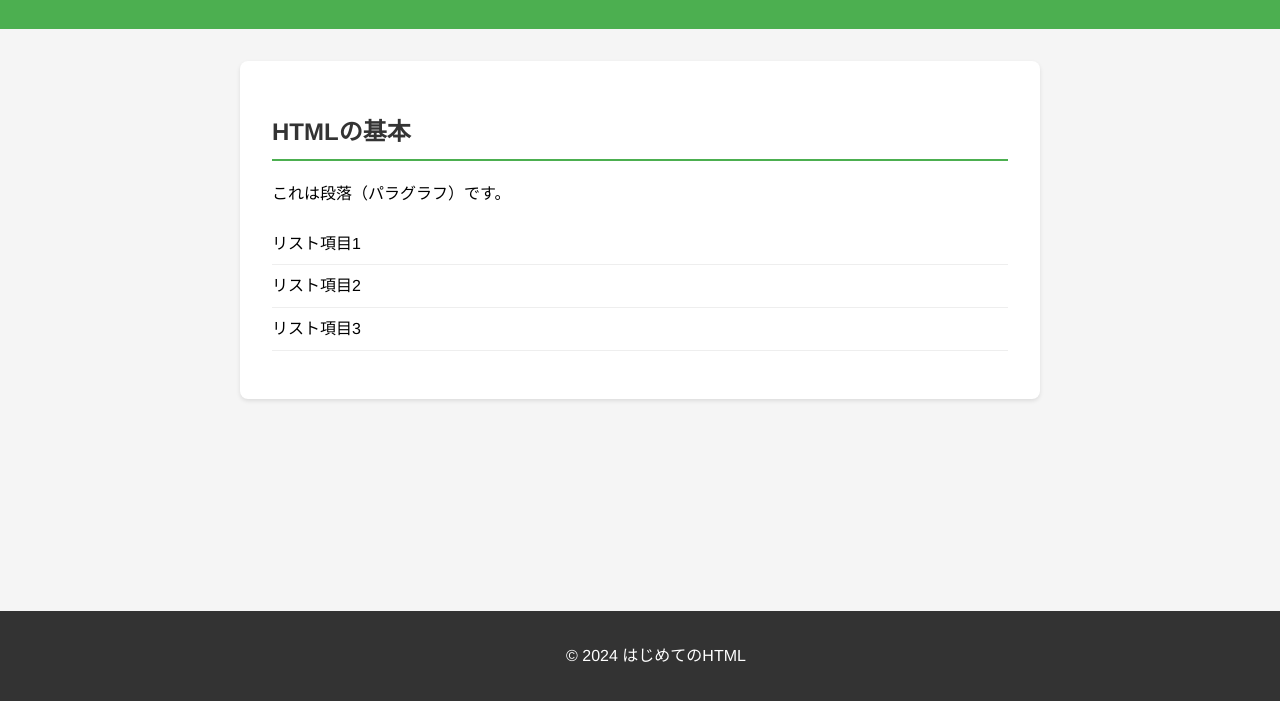
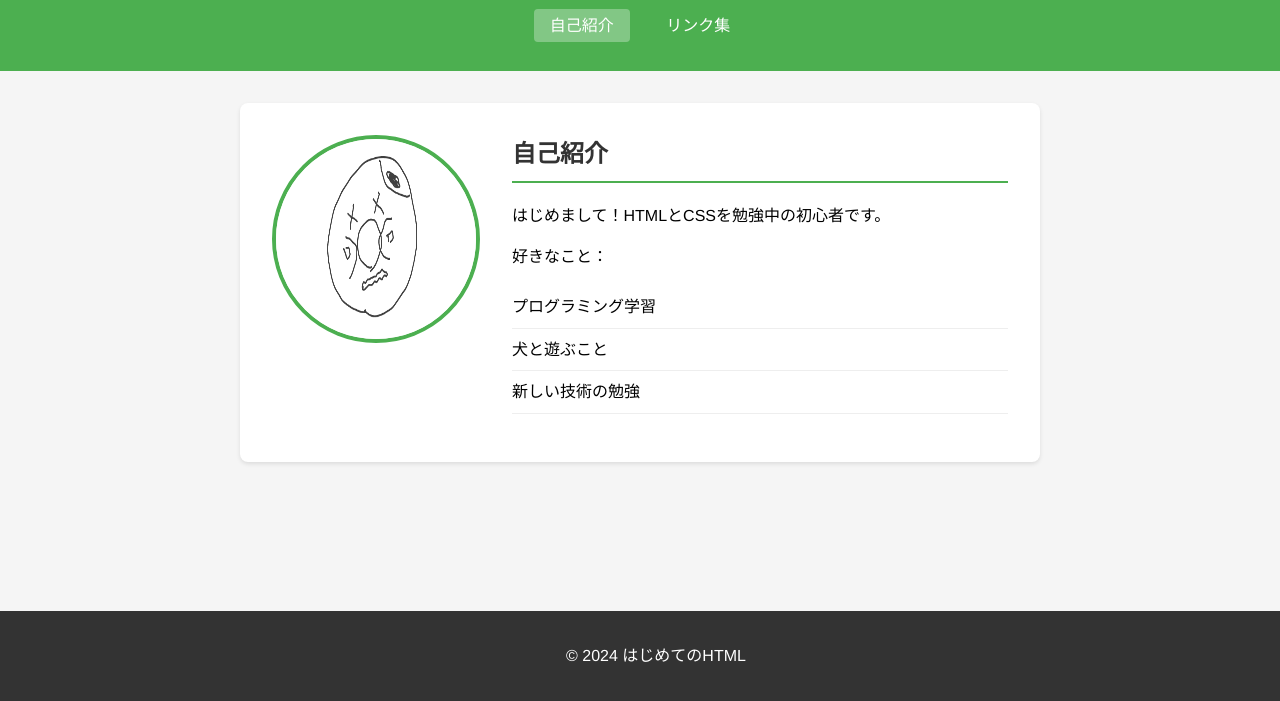
Before and after one commit to banzai80311315/cursor_study, a plain HTML site: page index.html in a window 1280 px wide. Shown: the part 99-800 px from the top of the page. Drawn offline with Linux system fonts and the light colour scheme.

Commit message:
last-push

```diff
--- a/index.html
+++ b/index.html
@@ -9,16 +9,26 @@
 <body>
     <header>
         <h1>ようこそ！</h1>
+        <nav>
+            <a href="index.html" class="nav-link active">自己紹介</a>
+            <a href="links.html" class="nav-link">リンク集</a>
+        </nav>
     </header>
     <main>
-        <section>
-            <h2>HTMLの基本</h2>
-            <p>これは段落（パラグラフ）です。</p>
-            <ul>
-                <li>リスト項目1</li>
-                <li>リスト項目2</li>
-                <li>リスト項目3</li>
-            </ul>
+        <section class="profile">
+            <div class="profile-image">
+                <img src="study.png" alt="犬のアイコン" class="dog-icon">
+            </div>
+            <div class="profile-content">
+                <h2>自己紹介</h2>
+                <p>はじめまして！HTMLとCSSを勉強中の初心者です。</p>
+                <p>好きなこと：</p>
+                <ul>
+                    <li>プログラミング学習</li>
+                    <li>犬と遊ぶこと</li>
+                    <li>新しい技術の勉強</li>
+                </ul>
+            </div>
         </section>
     </main>
     <footer>
--- a/styles.css
+++ b/styles.css
@@ -15,6 +15,28 @@ header {
     padding: 2rem;
 }
 
+/* ナビゲーションのスタイル */
+nav {
+    margin-top: 1rem;
+}
+
+.nav-link {
+    color: white;
+    text-decoration: none;
+    padding: 0.5rem 1rem;
+    margin: 0 0.5rem;
+    border-radius: 4px;
+    transition: background-color 0.3s;
+}
+
+.nav-link:hover {
+    background-color: rgba(255, 255, 255, 0.2);
+}
+
+.nav-link.active {
+    background-color: rgba(255, 255, 255, 0.3);
+}
+
 /* メインコンテンツのスタイル */
 main {
     max-width: 800px;
@@ -29,6 +51,66 @@ section {
     box-shadow: 0 2px 4px rgba(0,0,0,0.1);
 }
 
+/* プロフィールセクションのスタイル */
+.profile {
+    display: flex;
+    gap: 2rem;
+    align-items: start;
+}
+
+.profile-image {
+    flex-shrink: 0;
+}
+
+.dog-icon {
+    width: 200px;
+    height: 200px;
+    border-radius: 50%;
+    border: 4px solid #4CAF50;
+    transition: transform 0.3s ease;
+}
+
+.dog-icon:hover {
+    transform: scale(1.05);
+}
+
+.profile-content {
+    flex-grow: 1;
+}
+
+/* リンクカードのスタイル */
+.link-grid {
+    display: grid;
+    grid-template-columns: repeat(auto-fit, minmax(250px, 1fr));
+    gap: 1rem;
+    margin-top: 1rem;
+}
+
+.link-card {
+    background-color: #f8f9fa;
+    padding: 1.5rem;
+    border-radius: 8px;
+    text-decoration: none;
+    color: #333;
+    transition: transform 0.3s, box-shadow 0.3s;
+}
+
+.link-card:hover {
+    transform: translateY(-5px);
+    box-shadow: 0 4px 8px rgba(0,0,0,0.1);
+}
+
+.link-card h3 {
+    margin: 0 0 0.5rem 0;
+    color: #4CAF50;
+}
+
+.link-card p {
+    margin: 0;
+    font-size: 0.9rem;
+    color: #666;
+}
+
 /* 見出しのスタイル */
 h1 {
     margin: 0;
@@ -39,6 +121,7 @@ h2 {
     color: #333;
     border-bottom: 2px solid #4CAF50;
     padding-bottom: 0.5rem;
+    margin-top: 0;
 }
 
 /* リストのスタイル */
```
Also changed, not shown: links.html (added, +33 -0 lines), study.png (added), 1 other file.
